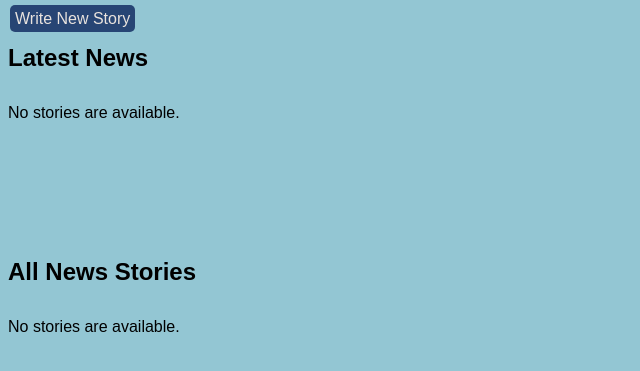
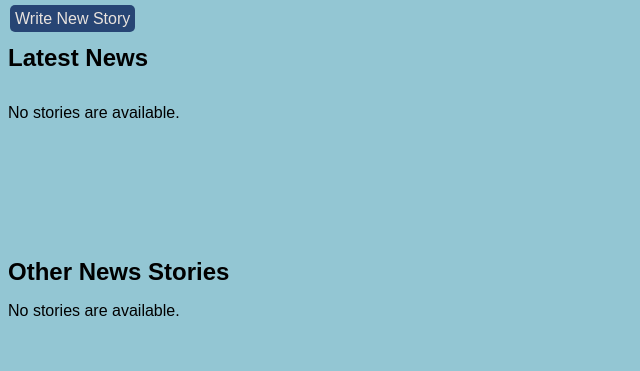
Before and after one commit to Lyndallh/she_codes_news, a Django app: page /news/ in a window 1280 px wide. Shown: the part 66-437 px from the top of the page, without its empty margins (0-640 px from the left). Run offline with Django 4.2, Linux system fonts and the light colour scheme; data that the repository does not hold is empty; parts of the project's set-up code (start-up, migrations or seed data) failed here and were passed over; some web fonts are replaced.

Commit message:
added "other_stories" context and adjusted index.html so that latest stories are not displyed twice on the /news page

```diff
--- a/she_codes_news/news/templates/news/index.html
+++ b/she_codes_news/news/templates/news/index.html
@@ -19,11 +19,11 @@
         {% endif %}
     </div>
 
-    <h2>All News Stories</h2>
+    <h2>Other News Stories</h2>
 
-    <div id="all-stories">
-        {% if all_stories %}
-            {% for story in all_stories %}
+    <div id="other-stories">
+        {% if other_stories %}
+            {% for story in other_stories %}
                 {% include "./storyCard.html" with story=story %}
                 <!-- <p>{{ story.title }}</p> -->
             {% endfor %}
--- a/she_codes_news/news/views.py
+++ b/she_codes_news/news/views.py
@@ -19,7 +19,12 @@ class IndexView(generic.ListView):
     def get_context_data(self, **kwargs):
         context = super().get_context_data(**kwargs)
         context['latest_stories'] = NewsStory.objects.all().order_by('-pub_date')[:4]
+        # context for 'other_stories' that are not in the 'latest_stories' to be used on index.html so that stories are not shown twice
+        context['other_stories'] = NewsStory.objects.all().order_by('-pub_date')[4:]
         return context
+
+
+
 
 class StoryView(generic.DetailView):
     model = NewsStory
```
